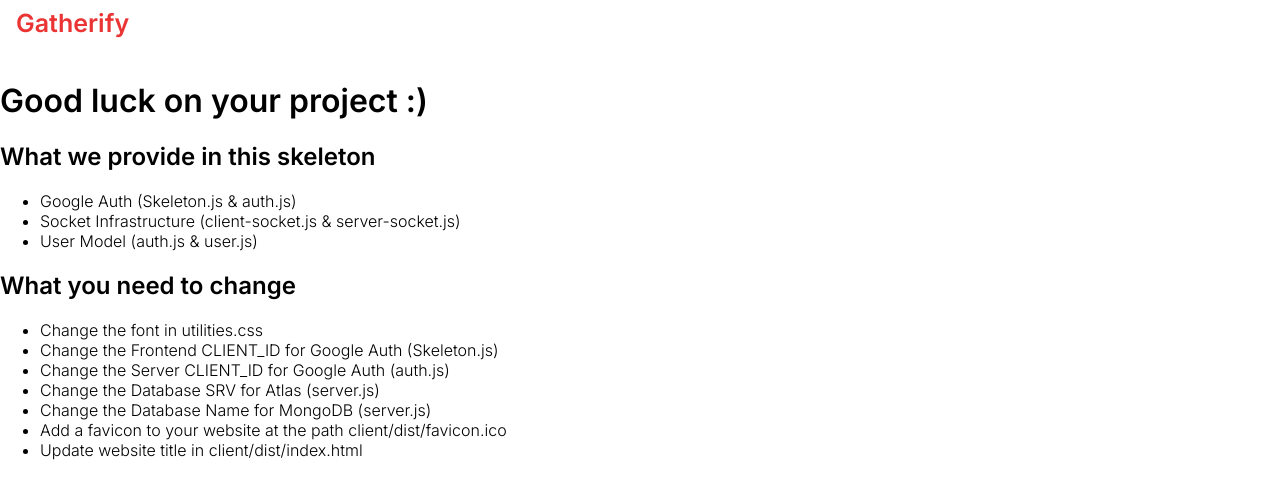
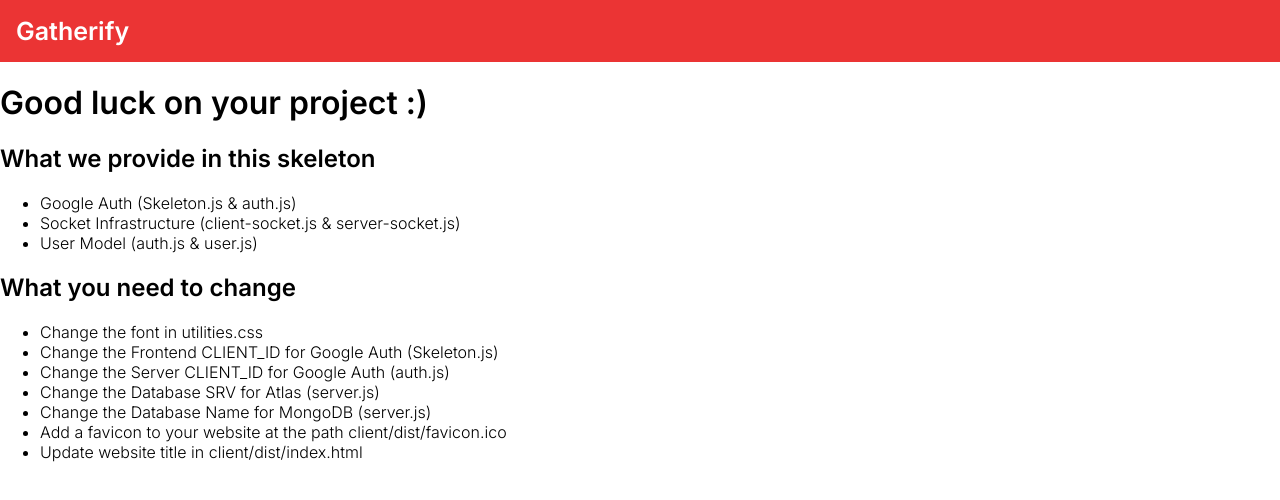
Before and after one commit to weblab-class/jliu473-jinwong01-cdarren, a React app: page / in a window 1280 px wide. Shown: the top 500 px of the page. Built offline with nearby package versions, Linux system fonts and the light colour scheme; no server answers; the HTML template or start-up script is replaced by a standard one.

Commit message:
nicer navbar

```diff
--- a/client/src/components/modules/NavBar.css
+++ b/client/src/components/modules/NavBar.css
@@ -1,14 +1,15 @@
 .NavBar-container {
   padding: var(--s) var(--m);
-  background-color: var(--white);
+  background-color: var(--primary);
 
   display: flex;
   justify-content: space-between;
 }
 
 .NavBar-title {
-  color: var(--primary);
+  color: var(--white);
   font-size: 25px;
+  padding: var(--s) 0px;
 }
 
 .NavBar-linkContainer {
--- a/client/src/components/modules/NavBar.tsx
+++ b/client/src/components/modules/NavBar.tsx
@@ -24,7 +24,7 @@ const GOOGLE_CLIENT_ID = "222848081969-93l6425mo8lhnqo2t9c8cecfa4058hvc.apps.goo
  */
 const NavBar = (props) => {
   return (
-    <nav className="NavBar-container u-inlineBlock">
+    <nav className="NavBar-container">
       <div className="NavBar-title u-bold u-inlineBlock">Gatherify</div>
       <div className="NavBar-linkContainer u-inlineBlock">
         <div className="u-inlineBlock">
```
